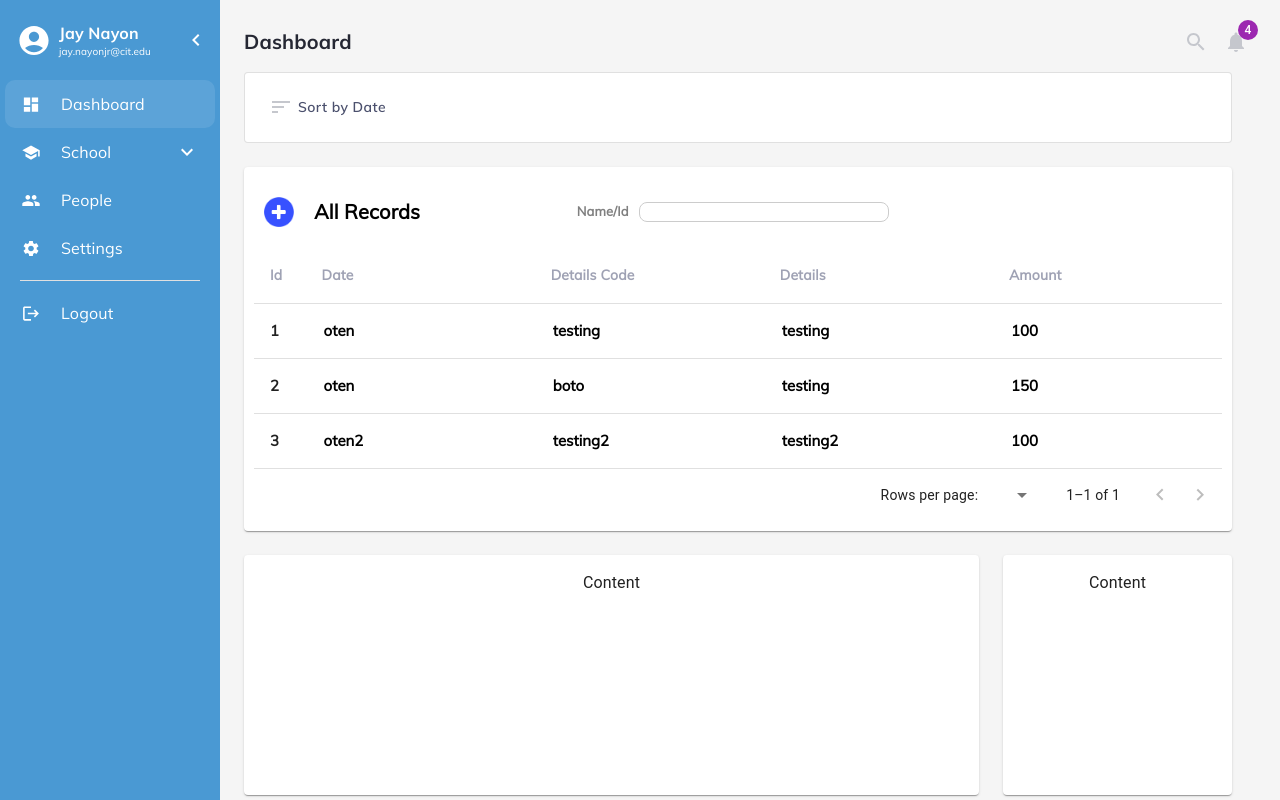
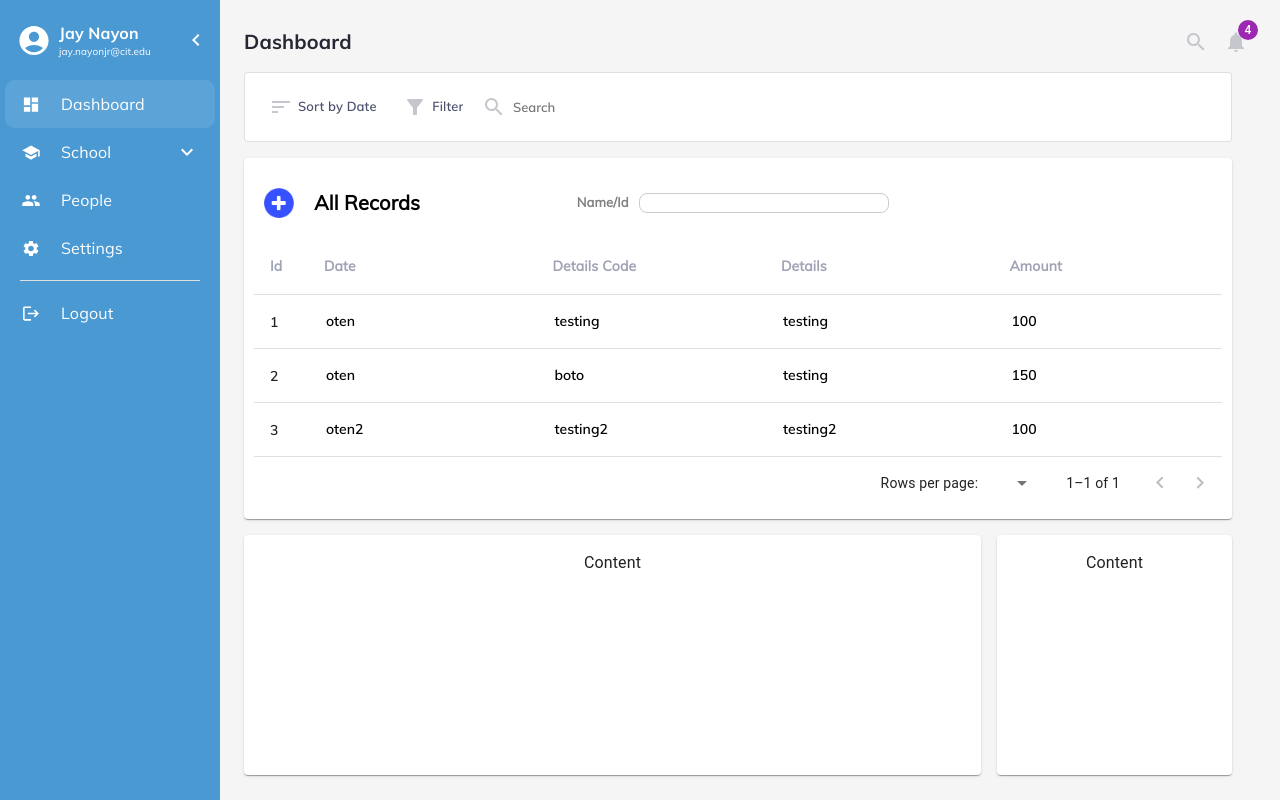
Before and after one commit to Jaynayon/princi-pal-frontend, a React (Create React App) app: page /schools in a window 1280 px wide. Both pictures are taken after a click on the button "Click to Login". Built offline with nearby package versions, Linux system fonts and the light colour scheme.

Commit message:
Add Search filter component

```diff
--- a/src/Components/Filters/DateFilter.js
+++ /dev/null
@@ -1,32 +0,0 @@
-import React from 'react';
-//import Paper from '@mui/material/Paper';
-import Button from '@mui/material/Button';
-import SortIcon from '@mui/icons-material/Sort';
-
-function DateFilter(props) {
-    return (
-        <React.Fragment>
-            <Button variant="text" sx={styles.button}>
-                <SortIcon sx={styles.icon} />
-                <span style={styles.description}>Sort by Date</span>
-            </Button>
-        </React.Fragment>
-    );
-}
-
-const styles = {
-    button: {
-        fontFamily: 'Mulish-SemiBold',
-        fontSize: '14px',
-        color: "#4B506D"
-    },
-    description: {
-        marginLeft: '5px',
-        textTransform: 'none'
-    },
-    icon: {
-        color: "#C5C7CD",
-    }
-}
-
-export default DateFilter;
--- /dev/null
+++ b/src/Components/Filters/Filters.js
@@ -0,0 +1,99 @@
+import React, { useEffect, useState } from 'react'
+import Button from '@mui/material/Button';
+import SortIcon from '@mui/icons-material/Sort';
+import FilterAltIcon from '@mui/icons-material/FilterAlt';
+import SearchIcon from '@mui/icons-material/Search';
+import Box from '@mui/material/Box';
+import Typography from '@mui/material/Typography';
+
+export function FieldsFilter() {
+    return (
+        <React.Fragment>
+            <Button variant="text" >
+                <FilterAltIcon sx={styles.icon} />
+                <Typography
+                    noWrap
+                    style={styles.description}
+                >
+                    Filter
+                </Typography>
+            </Button>
+        </React.Fragment>
+    )
+}
+
+export function DateFilter() {
+    return (
+        <React.Fragment>
+            <Button variant="text">
+                <SortIcon sx={styles.icon} />
+                <Typography
+                    noWrap
+                    style={styles.description}
+                >
+                    Sort by Date
+                </Typography>
+            </Button>
+        </React.Fragment>
+    );
+}
+
+export function SearchFilter() {
+    const [input, setInput] = useState('');
+
+    const handleInputChange = (event) => {
+        setInput(event.target.value)
+    }
+
+    const handleInputBlur = () => {
+        //Something after searching
+    }
+
+    useEffect(() => {
+        console.log(input)
+    }, [input])
+
+    return (
+        <React.Fragment>
+            <Box
+                sx={{
+                    alignItems: 'center',
+                    display: 'flex',
+                }}
+            >
+                <SearchIcon sx={styles.icon} />
+                <input
+                    style={styles.input}
+                    placeholder='Search'
+                    onChange={(event) => handleInputChange(event)}
+                    onBlur={handleInputBlur()}
+                />
+            </Box>
+        </React.Fragment>
+    );
+}
+
+const styles = {
+    description: {
+        marginLeft: '5px',
+        textTransform: 'none',
+        fontFamily: 'Mulish-SemiBold',
+        fontSize: '13px',
+        color: "#4B506D",
+    },
+    icon: {
+        color: "#C5C7CD",
+        backgroundColor: 'white'
+    },
+    input: {
+        fontFamily: 'Mulish-SemiBold',
+        fontSize: '13px',
+        color: "#4B506D",
+        marginLeft: '5px',
+        textTransform: 'none',
+        background: "transparent",
+        outline: "none",
+        border: 'none',
+        width: '400px'
+    }
+}
--- a/src/Components/Table/RecordsRow.js
+++ b/src/Components/Table/RecordsRow.js
@@ -174,9 +174,8 @@ const styles = {
         height: "35px",
     },
     inputStyling: {
-        fontFamily: "Mulish-Regular",
-        fontWeight: "bold",
-        fontSize: "15px",
+        fontFamily: "Mulish-SemiBold",
+        fontSize: "14px",
         background: "transparent",
         outline: "none",
         border: 'none',
--- a/src/Pages/Schools.js
+++ b/src/Pages/Schools.js
@@ -4,20 +4,29 @@ import Paper from '@mui/material/Paper';
 import RecordsTable from '../Components/Table/RecordsTable';
 import Container from '@mui/material/Container';
 import Grid from '@mui/material/Grid';
-import DateFilter from '../Components/Filters/DateFilter';
+import Box from '@mui/material/Box';
+import { DateFilter, FieldsFilter, SearchFilter } from '../Components/Filters/Filters'
 
 //xs, sm, md sizes are important
 
 function Schools(props) {
     return (
         <Container maxWidth="lg" sx={{ /*mt: 4,*/ mb: 4 }}>
-            <Grid container spacing={3}>
+            <Grid container spacing={2}>
                 <Grid item xs={12} md={12} lg={12}>
                     <Paper
-                        sx={[styles.header, { p: 2, display: 'flex', flexDirection: 'row' }]}
+                        sx={[styles.header, {
+                            p: 2,
+                            display: 'flex',
+                            flexDirection: 'row',
+                        }]}
                         elevation={0}
                         variant='outlined'>
-                        <DateFilter />
+                        <Box style={styles.header.buttons}>
+                            <DateFilter />
+                            <FieldsFilter />
+                            <SearchFilter />
+                        </Box>
                     </Paper>
                 </Grid>
                 <Grid item xs={12} md={12} lg={12}>
@@ -55,7 +64,13 @@ function Schools(props) {
 const styles = {
     header: {
         overflowWrap: "break-word",
-        fontFamily: 'Mulish-Regular'
+        fontFamily: 'Mulish-Regular',
+        buttons: {
+            display: 'flex',
+            justifyContent: 'space-between',
+            alignItems: 'center',
+            width: '650px' //adjust the container
+        }
     },
 }
 
--- a/src/Pages/Testing.js
+++ b/src/Pages/Testing.js
@@ -4,7 +4,7 @@ import Paper from '@mui/material/Paper';
 import RecordsTable from '../Components/Table/RecordsTable';
 import Container from '@mui/material/Container';
 import Grid from '@mui/material/Grid';
-import DateFilter from '../Components/Filters/DateFilter';
+import { DateFilter } from '../Components/Filters/Filters';
 
 //this includes the button lists
 //pero separate kada component
```
